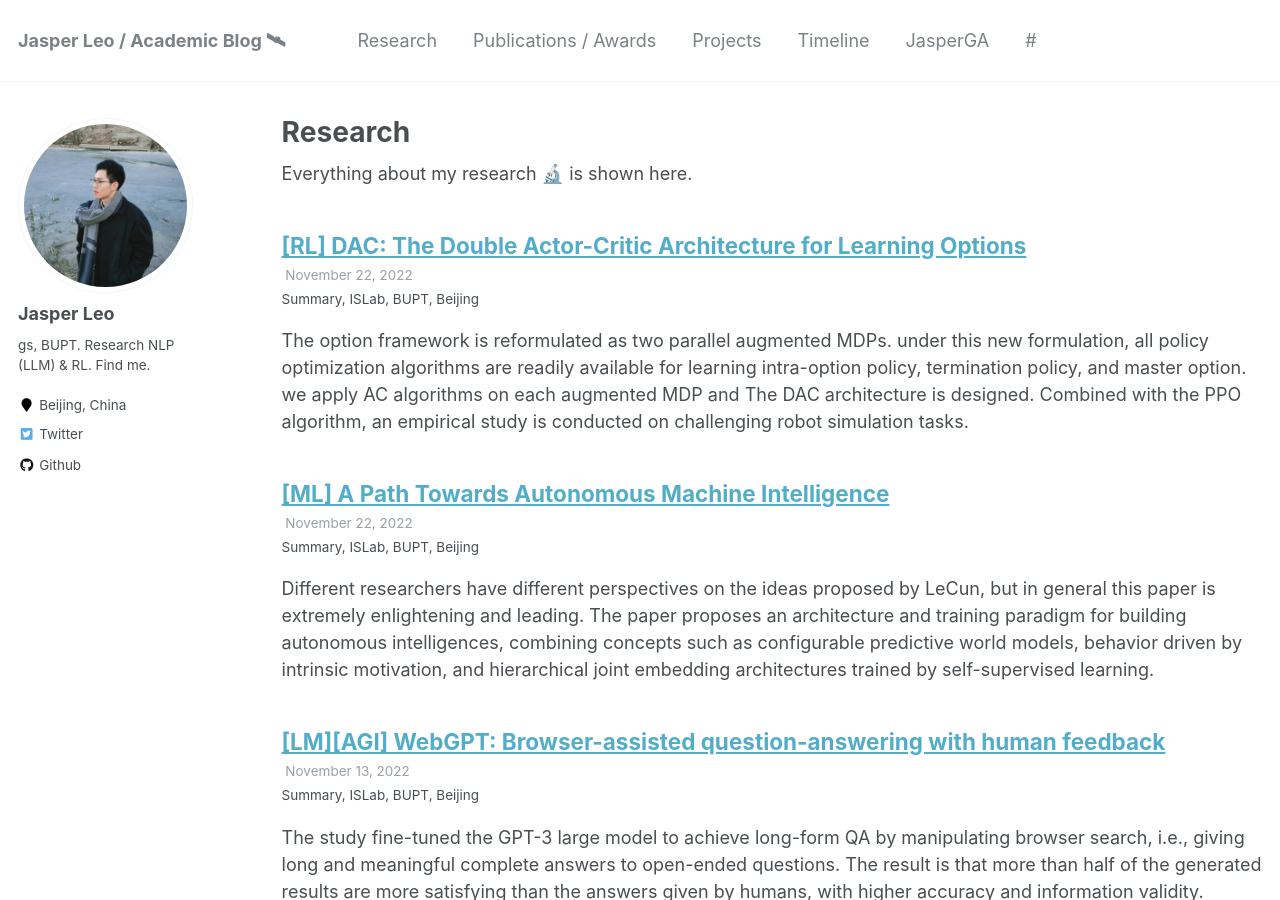
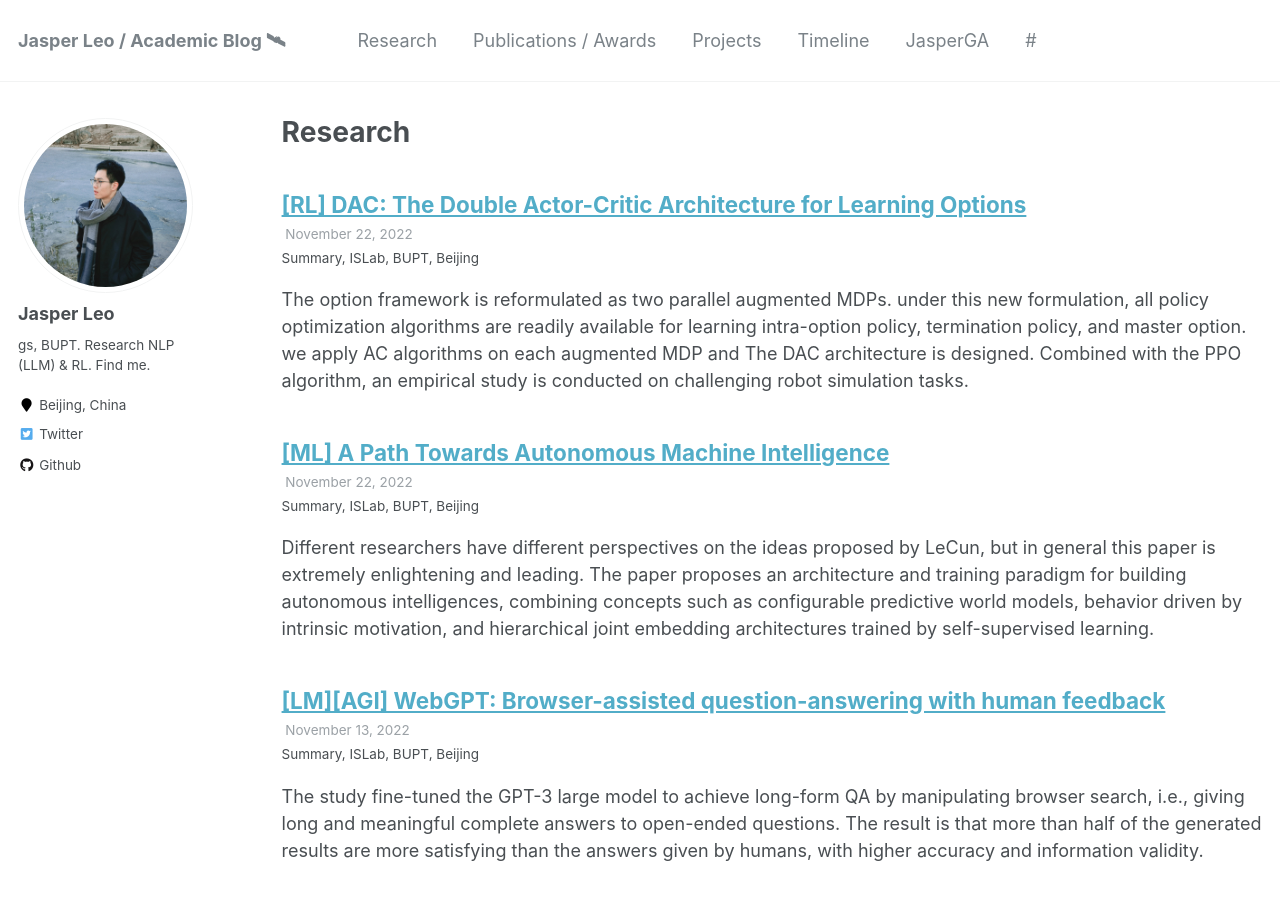
Before and after one commit to KLGR123/KLGR123.github.io, a Jekyll site: the page built from _pages/talks.html, in a window 1280 px wide and 900 px high. Built offline with Jekyll 4.4.1, drawn with Linux system fonts in a browser that asks for light colours.

Commit message:
Update talks.html

```diff
--- a/_pages/talks.html
+++ b/_pages/talks.html
@@ -4,8 +4,6 @@ title: "Research"
 permalink: /talks/
 author_profile: true
 ---
-
-Everything about my research 🔬 is shown here.
 
 {% if site.talkmap_link == true %}
 
```
